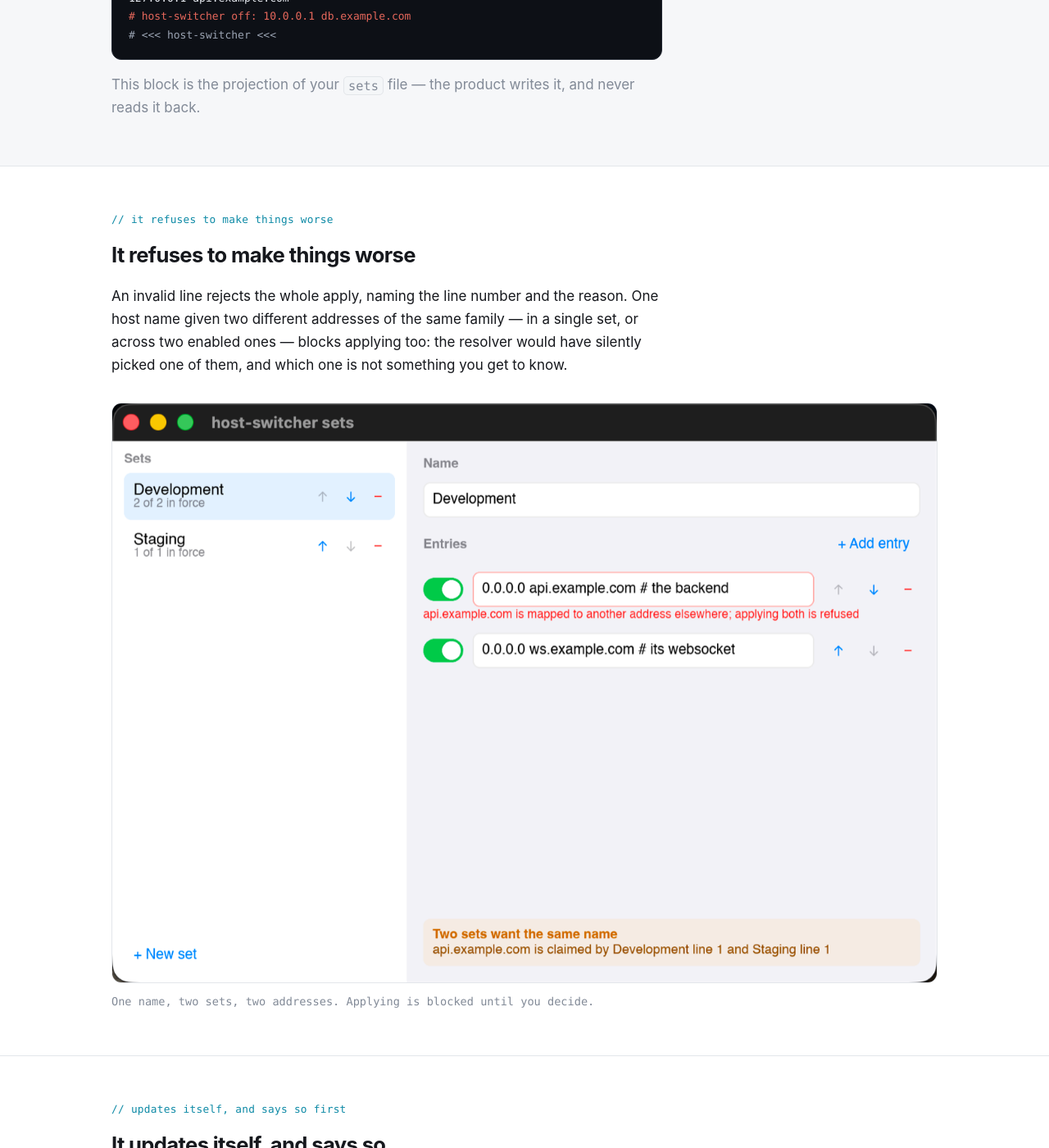
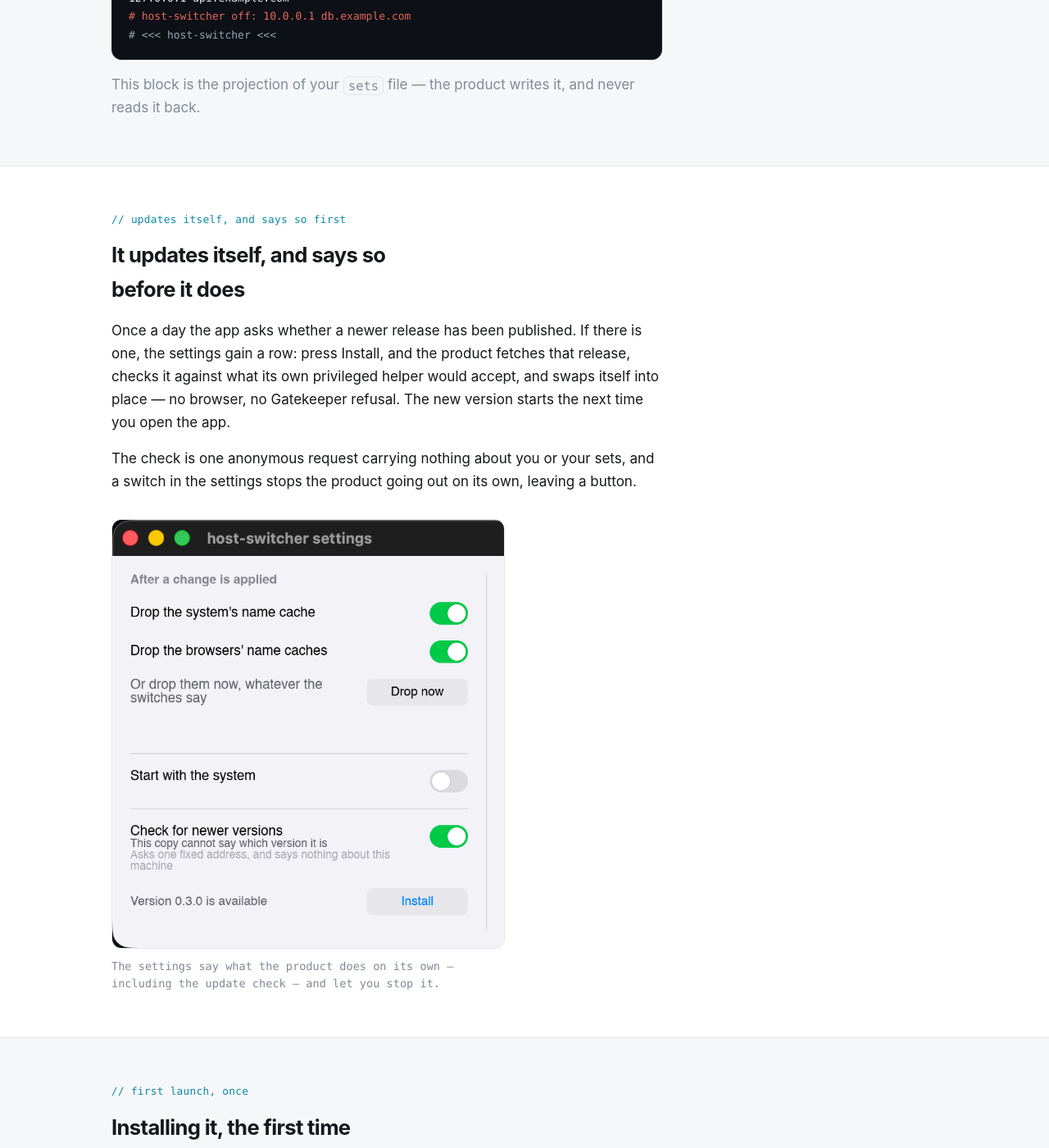
Before and after one commit to host-switcher/host-switcher.github.io, a Jekyll site: the page built from index.html, in a window 1280 px wide and 1400 px high, scrolled down 3804 px. Shown: the whole window at 82% size. Built offline with Jekyll 4.4.1, drawn with Linux system fonts in a browser that asks for light colours.

Commit message:
Retire the conflict block and turn the changelog to the second generation
The two-address conflict the owner is removing from the product no longer earns
a section, so "It refuses to make things worse" and its two screenshots are
gone. The changelog now records the second generation's releases (0.2.0 onward)
rather than the first's, and does not link the entries while the repository is
private and its release pages answer 404.

```diff
--- a/index.html
+++ b/index.html
@@ -111,27 +111,6 @@ entries = [
   </div>
 </section>
 
-<section id="refuses">
-  <div class="wrap">
-    <div class="col">
-      <p class="eyebrow">// it refuses to make things worse</p>
-      <h2>It refuses to make things worse</h2>
-      <p>An invalid line rejects the whole apply, naming the line number and the reason. One host
-        name given two different addresses of the same family — in a single set, or across two
-        enabled ones — blocks applying too: the resolver would have silently picked one of them, and
-        which one is not something you get to know.</p>
-    </div>
-    <figure class="shot">
-      <picture>
-        <source srcset="{{ '/assets/img/editor-conflict-dark.png' | relative_url }}" media="(prefers-color-scheme: dark)">
-        <img src="{{ '/assets/img/editor-conflict-light.png' | relative_url }}" width="1280" height="899" loading="lazy"
-             alt="The editor refusing to apply: one host name claimed by two enabled sets, the reason in red under the entry and an amber summary at the foot of the window.">
-      </picture>
-      <figcaption>One name, two sets, two addresses. Applying is blocked until you decide.</figcaption>
-    </figure>
-  </div>
-</section>
-
 <section id="updates">
   <div class="wrap">
     <div class="col">
```
Also changed, not shown: assets/img/editor-conflict-dark.png (deleted), assets/img/editor-conflict-light.png (deleted), changelog.md.
